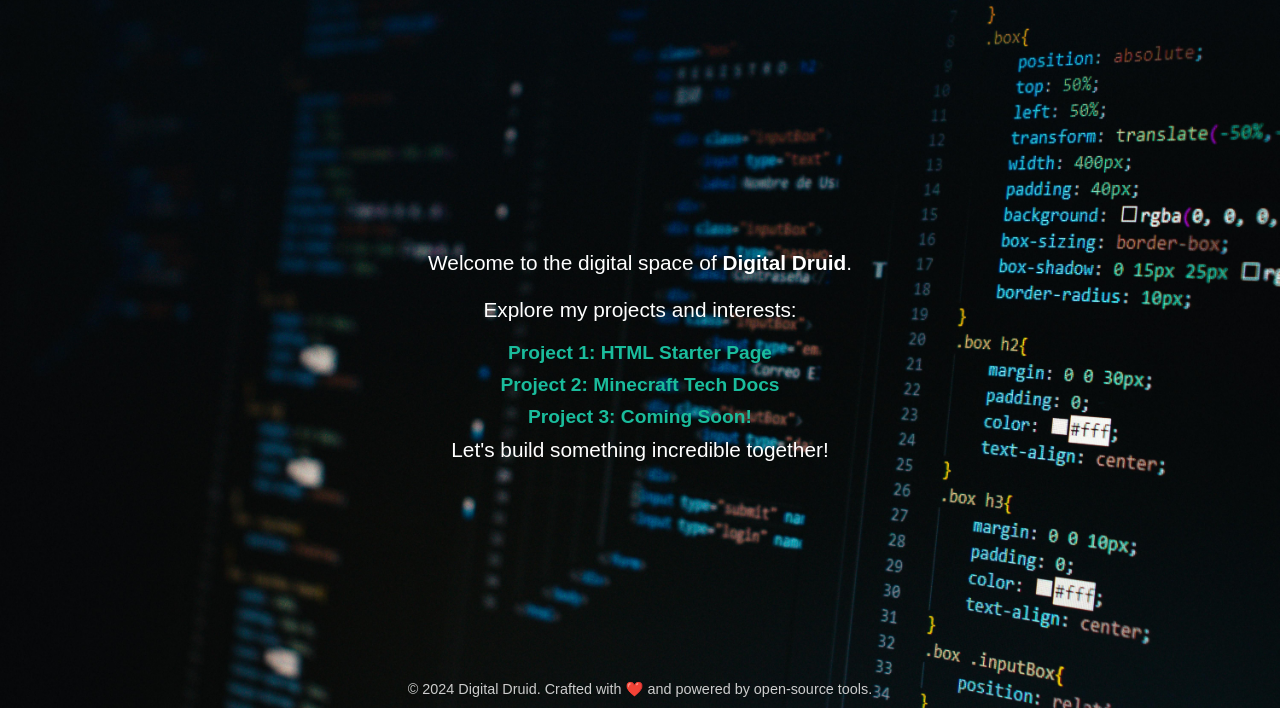
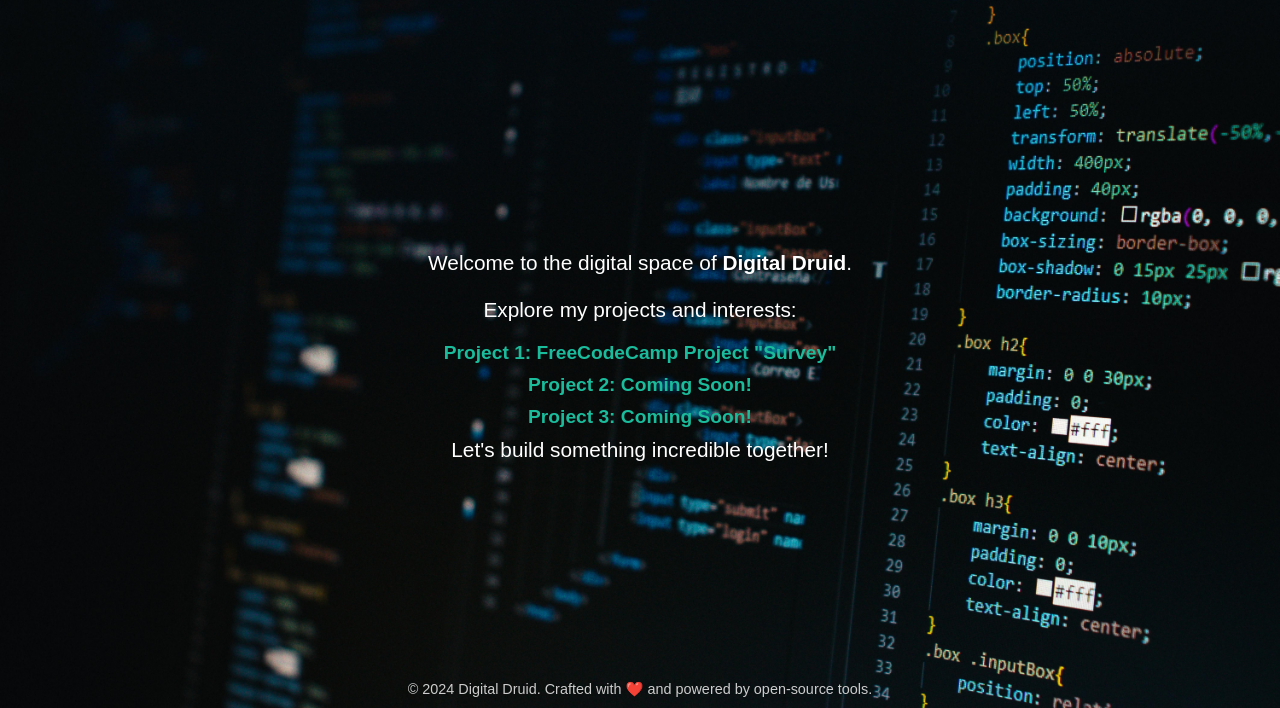
Before and after one commit to DigitalDruid10010110/DigitalDruid10010110.github.io, a plain HTML site: page index.html in a window 1280 px wide. Shown: the part 92-800 px from the top of the page. Drawn offline with Linux system fonts and the light colour scheme.

Commit message:
added first project to links

```diff
--- a/index.html
+++ b/index.html
@@ -110,8 +110,9 @@
 
         <p>Explore my projects and interests:</p>
         <ul>
-            <li><a href="#">Project 1: HTML Starter Page</a></li>
-            <li><a href="#">Project 2: Minecraft Tech Docs</a></li>
+            <li><a href="https://DigitalDruid10010110.github.io/empire-survey/
+                ">Project 1: FreeCodeCamp Project "Survey"</a></li>
+            <li><a href="#">Project 2: Coming Soon!</a></li>
             <li><a href="#">Project 3: Coming Soon!</a></li>
         </ul>
 
```
